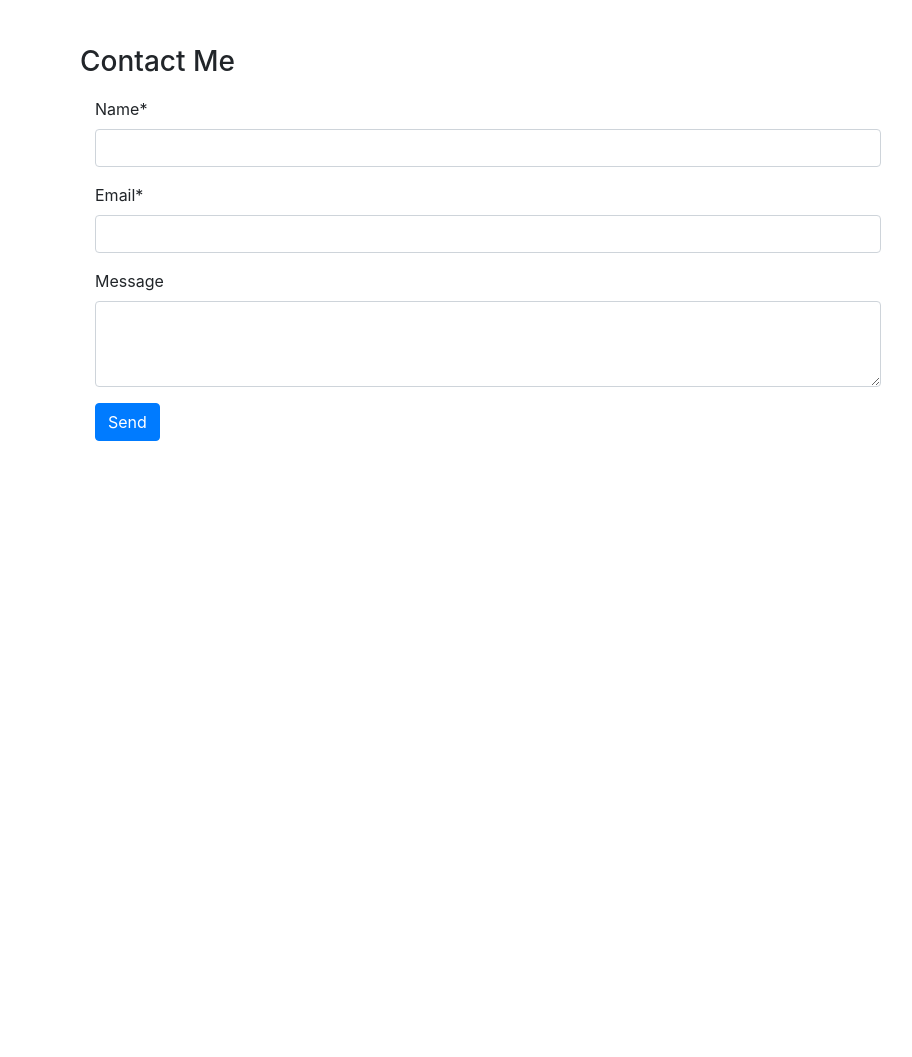
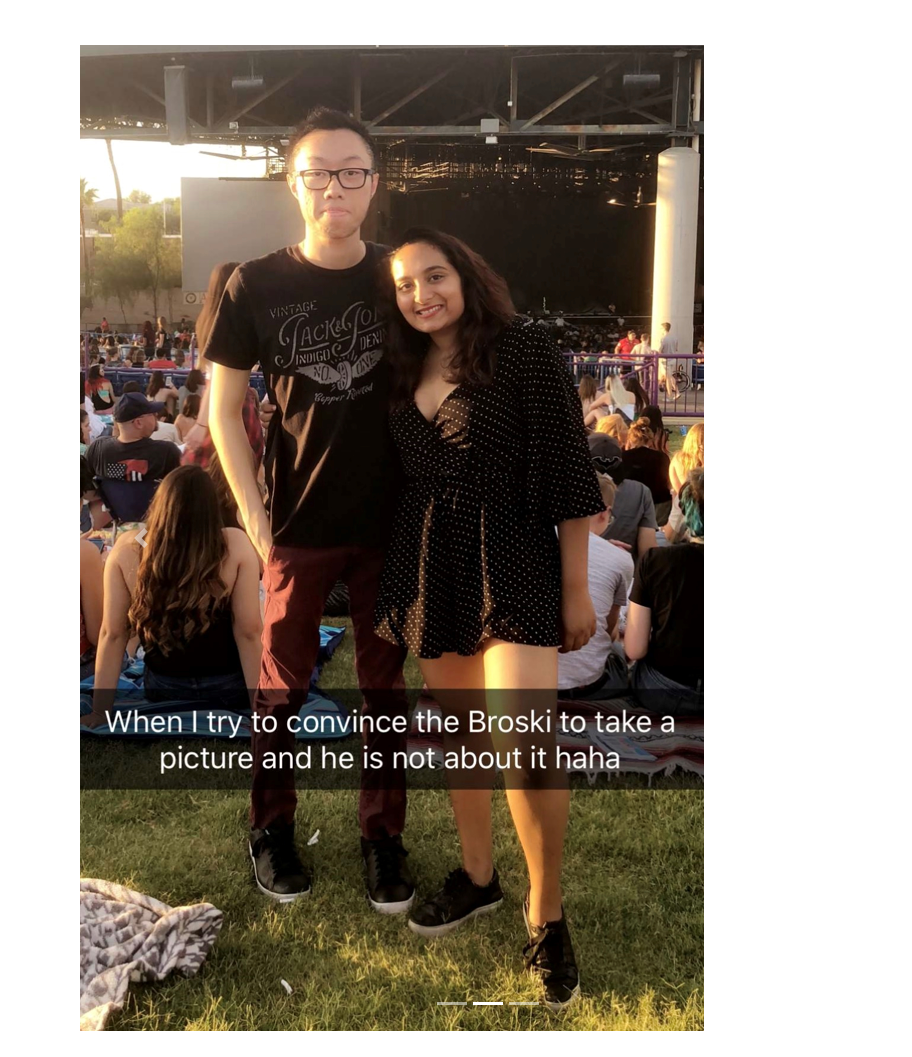
Before and after one commit to JanviShah0501/janvishah.github.io, a website with bundled scripts: page index.html in a window 1280 px wide. Shown: the part 4080-5137 px from the top of the page, without its empty margins (288-1200 px from the left). Before the commit the page ends 4925 px from the top, so only its background shows below. Built offline with nearby package versions, Linux system fonts and the light colour scheme; files whose address does not match are found by name; a web font is replaced by a local one.

Commit message:
Update index.html

```diff
--- a/index.html
+++ b/index.html
@@ -271,27 +271,37 @@
 
       <section class="resume-section p-3 p-lg-5 d-flex flex-column" id="Contact Me">
 
-  <p class="h3" id="contact">Contact Me</p>
-  <div class="container bg-white" style="margin-bottom: 20px; padding-bottom: 10px; padding-top: 10px;">
-      <form action="https://formspree.io/jhshah3@asu.edu" method="post">
-      <form id="add-user-input">
-        <div class="form-group">
-          <label for="inputName">Name*</label>
-          <input type="text" class="form-control" name="name" id="name"as the required field" required>
-        </div>
-        <div class="form-group">
-          <label for="email">Email*</label>
-          <input type="email" class="form-control" name="email" id="email" required>
-        </div>
-        <div class="form-group">
-          <label for="message">Message</label>
-          <textarea class="form-control" name="message" id="message" rows="3"></textarea>
-        </div>
-        <button type="submit" class="btn btn-primary">Send</button>
-      </form>
-    </div
-  </section>
+<div id="demo" class="carousel slide" data-ride="carousel">
 
+  <!-- Indicators -->
+  <ul class="carousel-indicators">
+    <li data-target="#demo" data-slide-to="0" class="active"></li>
+    <li data-target="#demo" data-slide-to="1"></li>
+    <li data-target="#demo" data-slide-to="2"></li>
+  </ul>
+
+  <!-- The slideshow -->
+  <div class="carousel-inner">
+    <div class="carousel-item active">
+      <img src="Image1.PNG" alt="Airbender Power">
+    </div>
+    <div class="carousel-item">
+      <img src="Image2.PNG" alt="My best friend & I">
+    </div>
+    <div class="carousel-item">
+      <img src="Image3.PNG" alt="Selfie">
+    </div>
+  </div>
+
+  <!-- Left and right controls -->
+  <a class="carousel-control-prev" href="#demo" data-slide="prev">
+    <span class="carousel-control-prev-icon"></span>
+  </a>
+  <a class="carousel-control-next" href="#demo" data-slide="next">
+    <span class="carousel-control-next-icon"></span>
+  </a>
+
+</div>
 	<!-- Firebase Developmeent Environement -->
 	<script src="https://www.gstatic.com/firebasejs/5.5.5/firebase-app.js"></script>
 	<script src="https://www.gstatic.com/firebasejs/5.5.5/firebase-firestore.js"></script>
```
